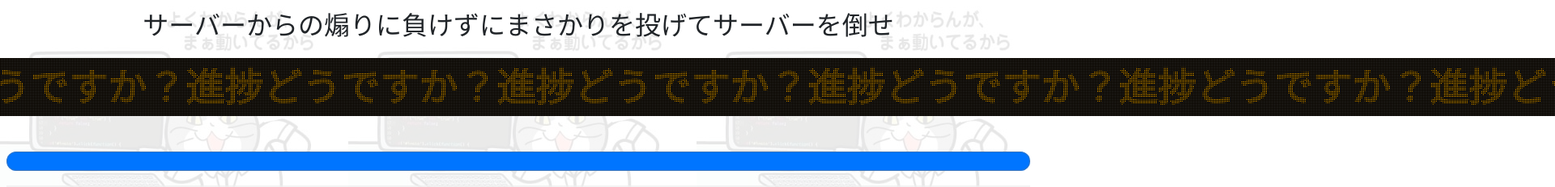
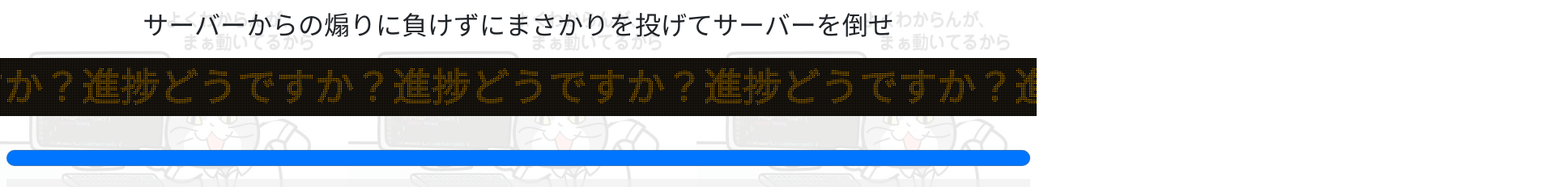
Before and after one commit to Carriage-Horse-Technologies/masakari-frontend, a React (Vite) app: page / in a window 1280 px wide. Shown: the top 232 px of the page at 81% size, 1920 px wide, since content can reach past the window. Built offline with nearby package versions, Linux system fonts and the light colour scheme; no server answers; a web font is replaced by a local one.

Commit message:
cssが壊れた問題を修正

```diff
--- a/src/components/GptMessage.tsx
+++ b/src/components/GptMessage.tsx
@@ -34,7 +34,7 @@ export const GptMessage = ({ msg }: Props) => {
           fontWeight: '700',
         }}
       >
-        <div className={'min-vw-100'}>
+        <div className={'vw-100'}>
           <p css={electricStyle}>
             <span> {msg}</span>
           </p>
--- a/src/components/ProgressBar.tsx
+++ b/src/components/ProgressBar.tsx
@@ -60,7 +60,7 @@ export const ProgressBar = ({ cpu, memory, traffic, name }: Props) => {
       <progress
         id="issue_progress"
         max="1"
-        value={1.0 - Number(cpu) / 100.0}
+        value={1.0 - Number(cpu)}
         className={'w-100'}
         style={style.bar}
       ></progress>
@@ -69,7 +69,7 @@ export const ProgressBar = ({ cpu, memory, traffic, name }: Props) => {
 }
 const style = {
   bar: {
-    height: '48px',
+    height: '40px',
   },
   header: {
     marginBottom: '0',
```
